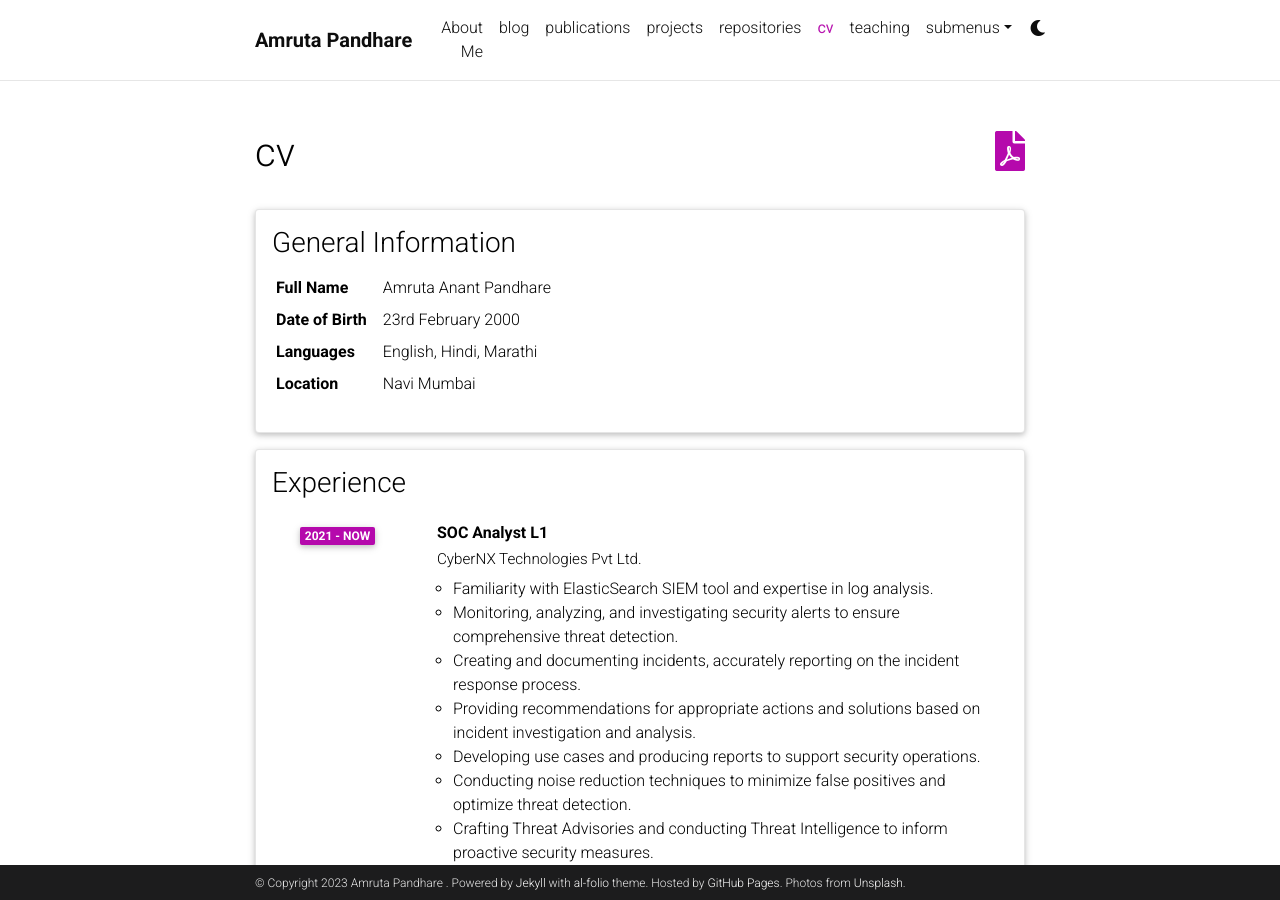
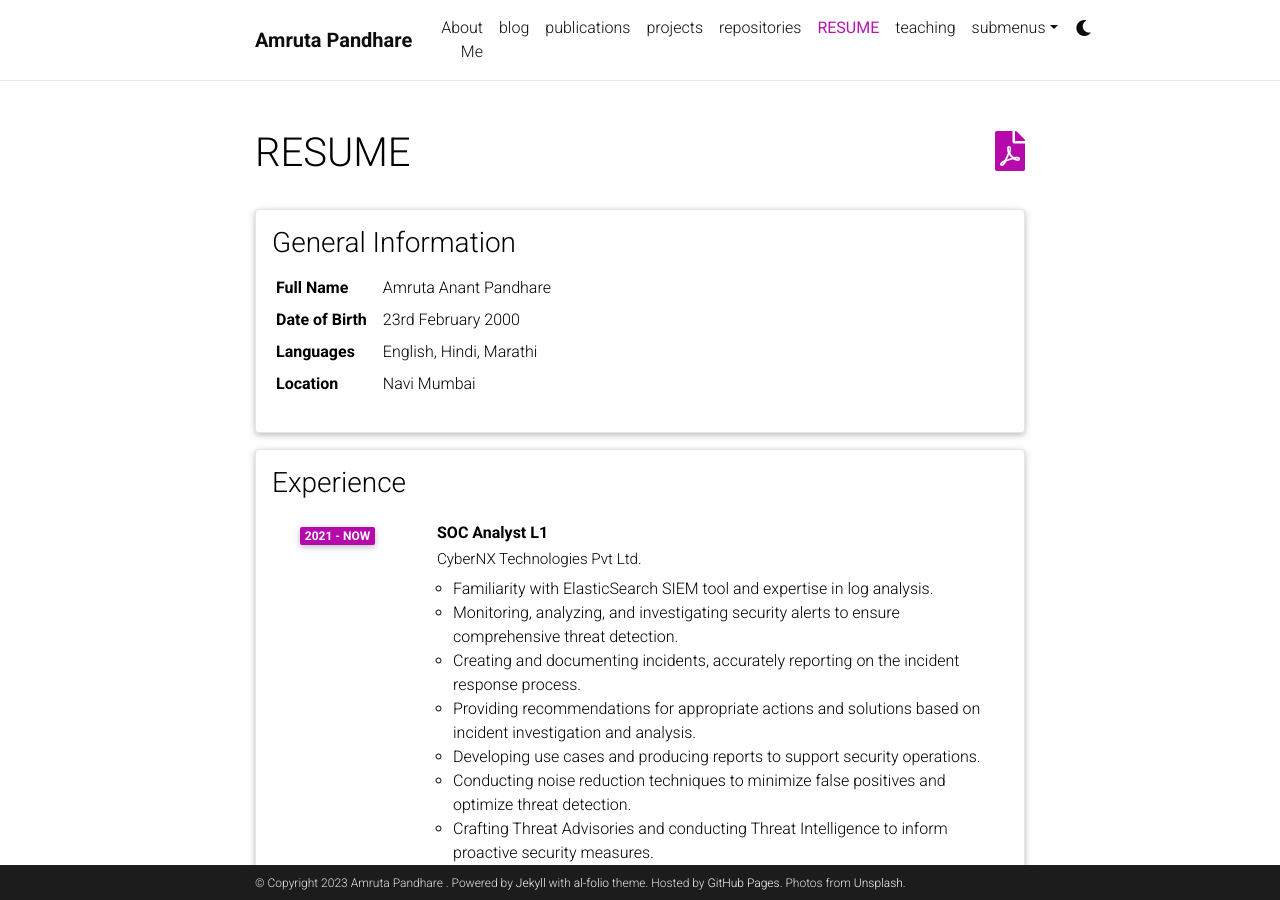
Before and after one commit to AmrutaPandhare/AmrutaPandhare.github.io, a Jekyll site: the page built from _pages/cv.md, in a window 1280 px wide and 900 px high. Built offline with Jekyll 4.4.1, drawn with Linux system fonts in a browser that asks for light colours; comment, search, counter and statistics services are not loaded; a style sheet for code colours, icons or effects is not loaded.

Commit message:
Update cv.md

```diff
--- a/_pages/cv.md
+++ b/_pages/cv.md
@@ -1,8 +1,8 @@
 ---
 layout: cv
-permalink: /cv/
-title: cv
+permalink: /resume/
+title: RESUME
 nav: true
 nav_order: 4
-cv_pdf: example_pdf.pdf
+cv_pdf: Amruta Pandhare Resume - March 2023.pdf
 ---
```
